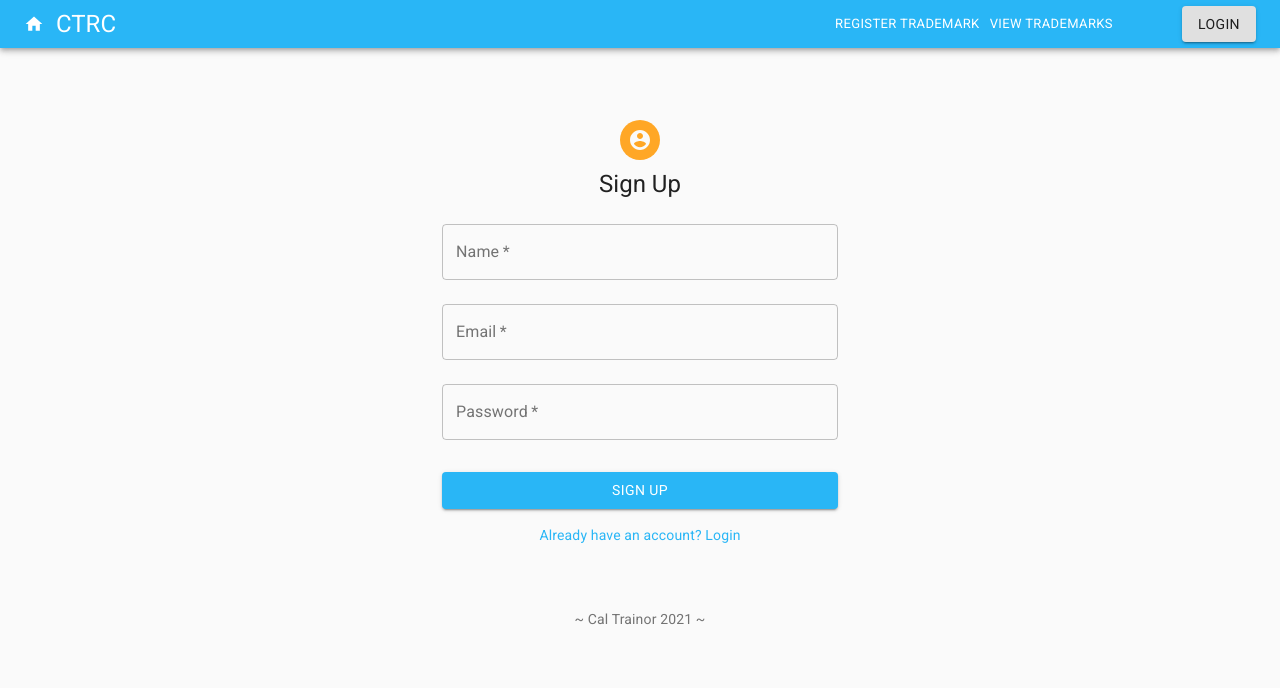
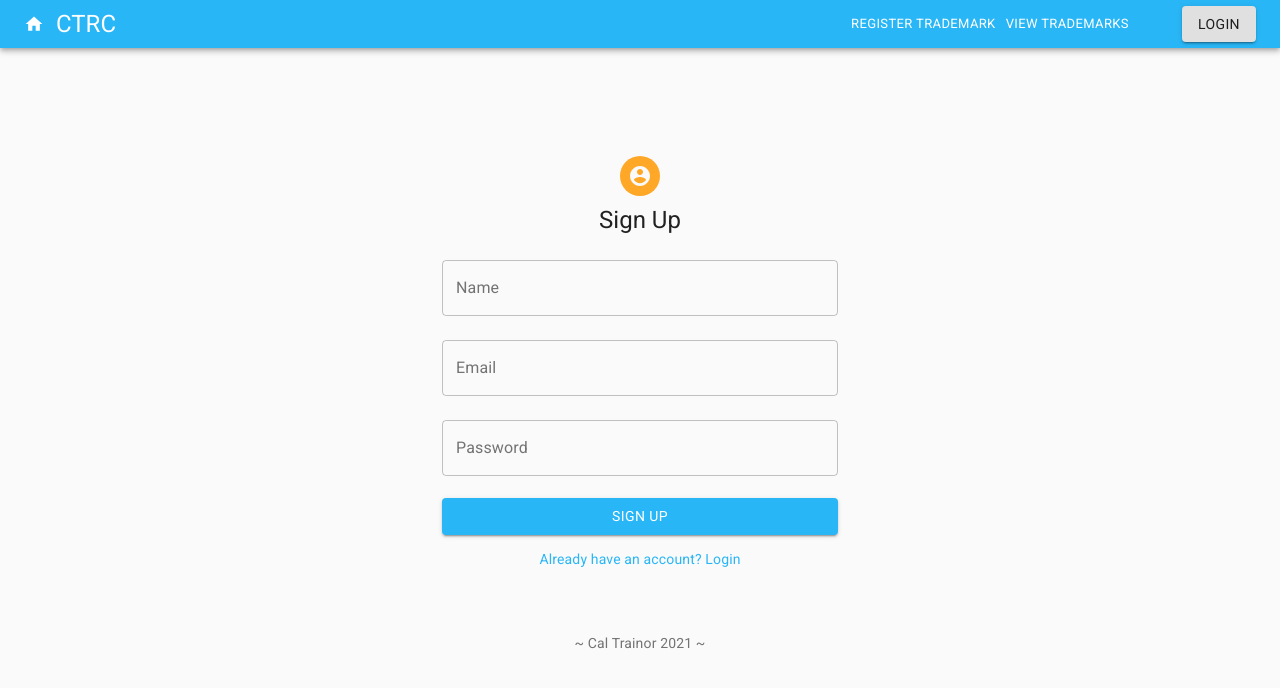
Before and after one commit to Ctrain16/Trademark-Registration, a React (Create React App) app in the folder client/: page /Signup in a window 1280 px wide. Shown: the top 688 px of the page. Built offline with nearby package versions, Linux system fonts and the light colour scheme.

Commit message:
more restyling

```diff
--- a/client/src/App.js
+++ b/client/src/App.js
@@ -92,7 +92,7 @@ function App() {
     <CssBaseline>
       <ThemeProvider theme={theme}>
         <Router>
-          <Header />
+          <Header loggedIn={loggedIn} onClick={() => setLoggedIn(false)} />
           <Switch>
             <Route
               path="/"
--- a/client/src/components/Header.js
+++ b/client/src/components/Header.js
@@ -15,14 +15,14 @@ const useStyles = makeStyles((theme) => ({
     flexGrow: 1,
   },
   rightButton: {
-    marginRight: theme.spacing(8),
+    marginRight: theme.spacing(6),
   },
   title: {
     flexGrow: 1,
   },
 }));
 
-function Header() {
+function Header({ loggedIn, onClick }) {
   const classes = useStyles();
   const history = useHistory();
 
@@ -53,14 +53,26 @@ function Header() {
           >
             View Trademarks
           </Button>
+          {loggedIn ? (
+            <Button
+              variant="outlined"
+              size="small"
+              color="default"
+              onClick={onClick}
+            >
+              Logout
+            </Button>
+          ) : (
             <Button
               color="default"
               variant="contained"
               component={Link}
               to="/Login"
+              onClick={onClick}
             >
               Login
             </Button>
+          )}
         </Toolbar>
       </AppBar>
     </div>
--- a/client/src/components/Home.js
+++ b/client/src/components/Home.js
@@ -54,21 +54,6 @@ function Home({
         date={date}
         setDate={setDate}
       />
-      {loggedIn ? (
-        <Button variant="contained" color="secondary" onClick={onClick}>
-          Logout
-        </Button>
-      ) : (
-        <Button
-          variant="contained"
-          component={Link}
-          to="/Login"
-          color="primary"
-          onClick={onClick}
-        >
-          Login
-        </Button>
-      )}
     </Container>
   );
 }
--- a/client/src/components/Login.js
+++ b/client/src/components/Login.js
@@ -14,22 +14,9 @@ import { useState } from "react";
 import axios from "axios";
 
 const useStyles = makeStyles((theme) => ({
-  paper: {
-    marginTop: theme.spacing(8),
-    display: "flex",
-    flexDirection: "column",
-    alignItems: "center",
-  },
   avatar: {
     margin: theme.spacing(1),
     backgroundColor: theme.palette.secondary.main,
-  },
-  form: {
-    width: "100%",
-    marginTop: theme.spacing(1),
-  },
-  submit: {
-    margin: theme.spacing(3, 0, 2),
   },
 }));
 
@@ -76,18 +63,17 @@ function Login({ loggedIn, setLoggedIn, setEmail }) {
 
   return (
     <Container component="main" maxWidth="xs">
-      <div className={classes.paper}>
+      <div className="paper">
         <Avatar className={classes.avatar}>
           <AccountCircle />
         </Avatar>
         <Typography component="h1" variant="h5">
           Login
         </Typography>
-        <form className={classes.form}>
+        <form>
           <TextField
             variant="outlined"
             margin="normal"
-            required
             fullWidth
             name="email"
             label="Email"
@@ -100,7 +86,6 @@ function Login({ loggedIn, setLoggedIn, setEmail }) {
           <TextField
             variant="outlined"
             margin="normal"
-            required
             fullWidth
             name="password"
             label="Password"
@@ -111,15 +96,17 @@ function Login({ loggedIn, setLoggedIn, setEmail }) {
             value={password}
             onChange={(e) => setPassword(e.target.value)}
           />
+          <div className="submit-button">
             <Button
               fullWidth
               variant="contained"
               color="primary"
               onClick={loginUser}
-            className={classes.submit}
             >
               Login
             </Button>
+          </div>
+
           <Grid container direction="row" justify="center">
             <Link
               component="button"
--- a/client/src/components/Register.js
+++ b/client/src/components/Register.js
@@ -1,39 +1,8 @@
 import { useState } from "react";
 import axios from "axios";
-import {
-  Button,
-  Container,
-  InputLabel,
-  makeStyles,
-  MenuItem,
-  Select,
-  TextField,
-  Typography,
-} from "@material-ui/core";
-
-const useStyles = makeStyles((theme) => ({
-  paper: {
-    marginTop: theme.spacing(8),
-    display: "flex",
-    flexDirection: "column",
-    alignItems: "center",
-  },
-  avatar: {
-    margin: theme.spacing(1),
-    backgroundColor: theme.palette.secondary.main,
-  },
-  form: {
-    width: "100%",
-    marginTop: theme.spacing(1),
-  },
-  submit: {
-    margin: theme.spacing(3, 0, 2),
-  },
-}));
+import { Button, Container, TextField, Typography } from "@material-ui/core";
 
 function Register({ loggedIn, email, setResultsList, trademarkCategories }) {
-  const classes = useStyles();
-
   const [trademark, setTrademark] = useState("");
   const [category, setCategory] = useState("");
 
@@ -82,15 +51,14 @@ function Register({ loggedIn, email, setResultsList, trademarkCategories }) {
 
   return (
     <Container component="main" maxWidth="xs">
-      <div className={classes.paper}>
+      <div className="paper">
         <Typography component="h1" variant="h5">
           Register Trademark
         </Typography>
-        <form className={classes.form}>
+        <form>
           <TextField
             variant="outlined"
             margin="normal"
-            required
             fullWidth
             name="trademark"
             label="Trademark"
@@ -104,7 +72,6 @@ function Register({ loggedIn, email, setResultsList, trademarkCategories }) {
             variant="outlined"
             margin="normal"
             select
-            required
             fullWidth
             name="category"
             label="Category"
@@ -119,15 +86,16 @@ function Register({ loggedIn, email, setResultsList, trademarkCategories }) {
             ))}
           </TextField>
 
+          <div className="submit-button">
             <Button
               fullWidth
               variant="contained"
               color="primary"
               onClick={registerTrademark}
-            className={classes.submit}
             >
               Register
             </Button>
+          </div>
         </form>
 
         <Typography variant="caption">
--- a/client/src/components/Signup.js
+++ b/client/src/components/Signup.js
@@ -16,22 +16,9 @@ import { useState } from "react";
 import axios from "axios";
 
 const useStyles = makeStyles((theme) => ({
-  paper: {
-    marginTop: theme.spacing(8),
-    display: "flex",
-    flexDirection: "column",
-    alignItems: "center",
-  },
   avatar: {
     margin: theme.spacing(1),
     backgroundColor: theme.palette.secondary.main,
-  },
-  form: {
-    width: "100%",
-    marginTop: theme.spacing(1),
-  },
-  submit: {
-    margin: theme.spacing(3, 0, 2),
   },
 }));
 
@@ -72,18 +59,17 @@ function Signup({ loggedIn, setLoggedIn, setEmail }) {
 
   return (
     <Container component="main" maxWidth="xs">
-      <div className={classes.paper}>
+      <div className="paper">
         <Avatar className={classes.avatar}>
           <AccountCircle />
         </Avatar>
         <Typography component="h1" variant="h5">
           Sign Up
         </Typography>
-        <form className={classes.form}>
+        <form>
           <TextField
             variant="outlined"
             margin="normal"
-            required
             fullWidth
             name="name"
             label="Name"
@@ -96,7 +82,6 @@ function Signup({ loggedIn, setLoggedIn, setEmail }) {
           <TextField
             variant="outlined"
             margin="normal"
-            required
             fullWidth
             name="email"
             label="Email"
@@ -109,7 +94,6 @@ function Signup({ loggedIn, setLoggedIn, setEmail }) {
           <TextField
             variant="outlined"
             margin="normal"
-            required
             fullWidth
             name="password"
             label="Password"
@@ -127,15 +111,16 @@ function Signup({ loggedIn, setLoggedIn, setEmail }) {
             control={<Checkbox value="remember" color="primary" />}
             label="Remember me"
           />*/}
+          <div className="submit-button">
             <Button
               fullWidth
               variant="contained"
               color="primary"
               onClick={signupUser}
-            className={classes.submit}
             >
               Sign up
             </Button>
+          </div>
           <Grid container direction="row" justify="center">
             <Link
               component="button"
--- a/client/src/index.css
+++ b/client/src/index.css
@@ -1,31 +1,17 @@
-.App {
-  display: flex;
-  height: 90vh;
-  width: 100vw;
-  justify-content: center;
-  align-items: center;
-  text-align: center;
-  flex-direction: column;
+/** Form Styling */
+form {
+  width: 100%;
+  margin-top: 8px;
 }
 
-.center-container {
-  width: 100vw;
-  height: 70vh;
+.paper {
+  margin-top: 100px;
   display: flex;
-  justify-content: center;
+  flex-direction: column;
   align-items: center;
 }
 
-.form {
-  display: flex;
-  flex-direction: column;
-  justify-content: space-between;
-  text-align: center;
-  border: 1px solid black;
-  border-radius: 10px;
-  padding: 30px 80px 30px 80px;
+.submit-button {
+  margin-top: 14px;
+  margin-bottom: 14px;
 }
-
-.form div {
-  margin-bottom: 10px;
-}
```
Lines whose indentation alone changed are shown as unchanged.
